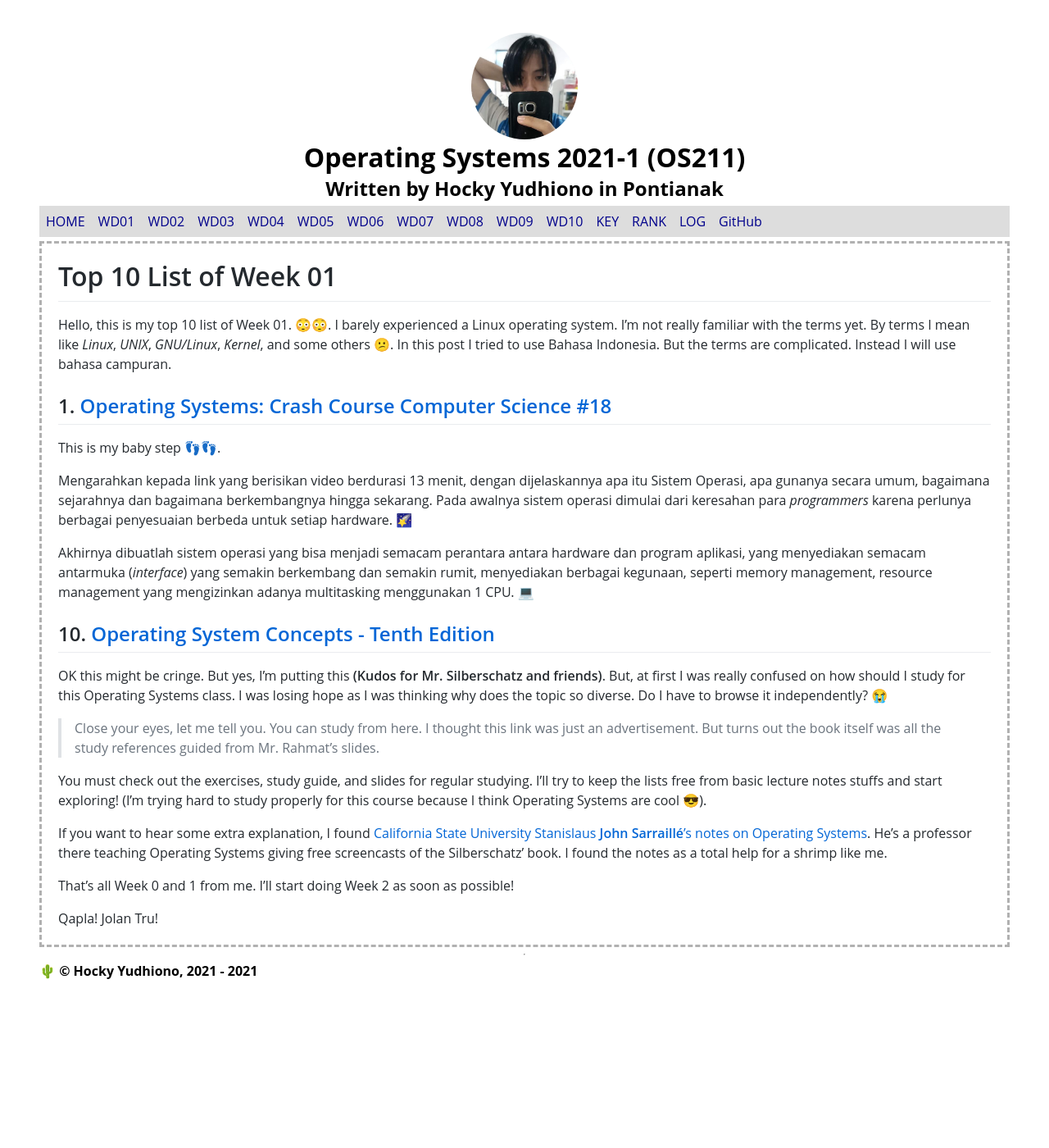
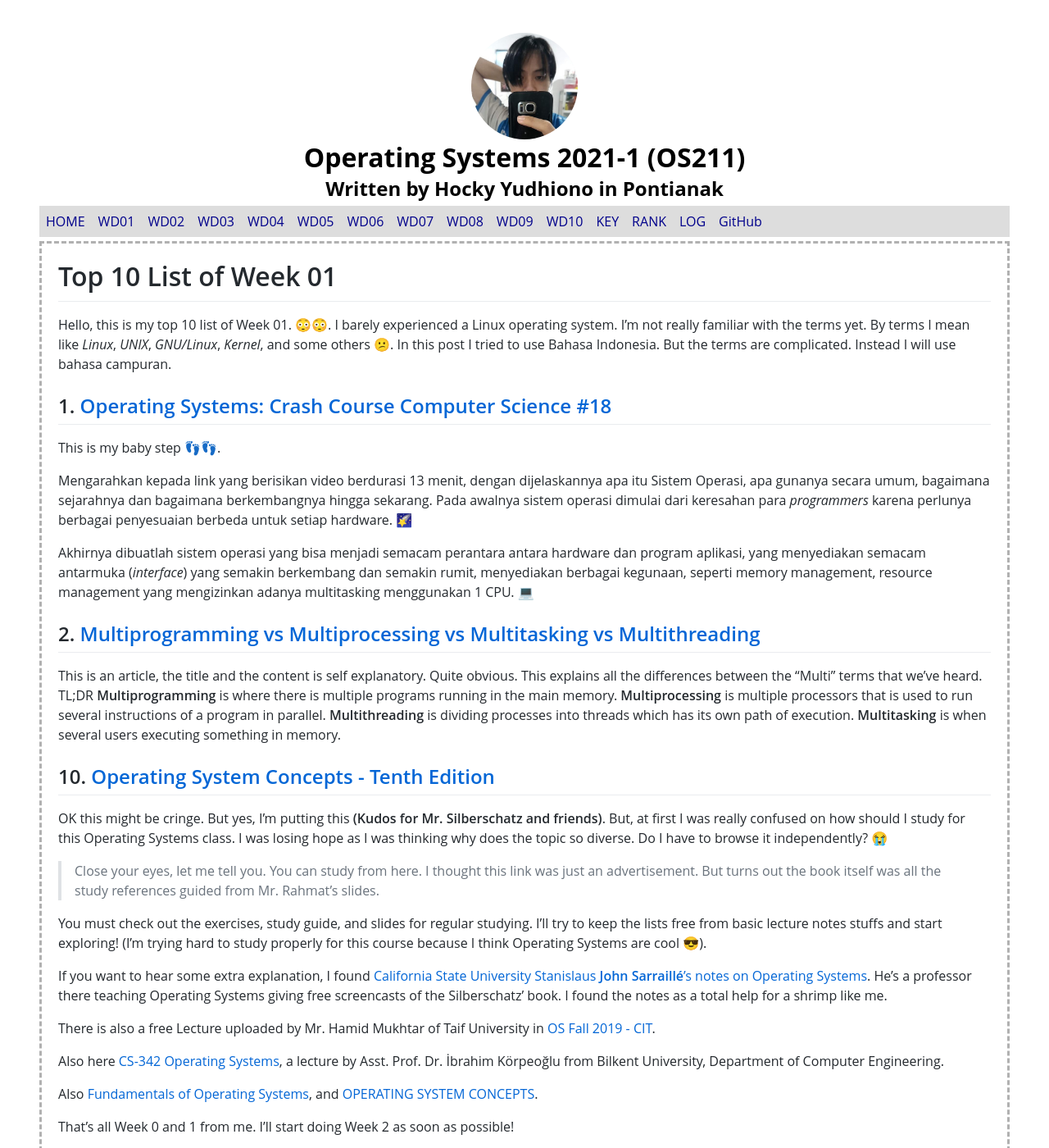
Before and after one commit to Bimabara/os211, a Jekyll site: the page built from wd01.md, in a window 1280 px wide and 1400 px high. Shown: the whole window at 82% size. Built offline with Jekyll 4.4.1, drawn with Linux system fonts in a browser that asks for light colours; our own code applies the rules of GitHub Pages for plain Markdown files.

Commit message:
[WD01] Add Top 2

```diff
--- a/wd01.md
+++ b/wd01.md
@@ -15,6 +15,10 @@ Mengarahkan kepada link yang berisikan video berdurasi 13 menit, dengan dijelask
 
 Akhirnya dibuatlah sistem operasi yang bisa menjadi semacam perantara antara hardware dan program aplikasi, yang menyediakan semacam antarmuka (*interface*) yang semakin berkembang dan semakin rumit, menyediakan berbagai kegunaan, seperti memory management, resource management yang mengizinkan adanya multitasking menggunakan 1 CPU. 💻
 
+## 2. [Multiprogramming vs Multiprocessing vs Multitasking vs Multithreading](https://www.javatpoint.com/multiprogramming-vs-multiprocessing-vs-multitasking-vs-multithreading)
+
+This is an article, the title and the content is self explanatory. Quite obvious. This explains all the differences between the "Multi" terms that we've heard. TL;DR **Multiprogramming** is where there is multiple programs running in the main memory. **Multiprocessing** is multiple processors that is used to run several instructions of a program in parallel. **Multithreading** is dividing processes into threads which has its own path of execution. **Multitasking** is when several users executing something in memory.
+
 ## 10. [Operating System Concepts - Tenth Edition](https://www.os-book.com/OS10/)
 
 OK this might be cringe. But yes, I'm putting this **(Kudos for Mr. Silberschatz and friends)**. But, at first I was really confused on how should I study for this Operating Systems class. I was losing hope as I was thinking why does the topic so diverse. Do I have to browse it independently? 😭
@@ -25,7 +29,11 @@ You must check out the exercises, study guide, and slides for regular studying.
 
 If you want to hear some extra explanation, I found [California State University Stanislaus **John Sarraillé**'s notes on Operating Systems](https://www.cs.csustan.edu/~john/Classes/CS3750/Notes/). He's a professor there teaching Operating Systems giving free screencasts of the Silberschatz' book. I found  the notes as a total help for a shrimp like me.
 
+There is also a free Lecture uploaded by Mr. Hamid Mukhtar of Taif University in [OS Fall 2019 - CIT](https://www.youtube.com/watch?v=Z6w6JowO5Fw&list=PLBpMYKycVdGb3tlVlmR9Rmx47p6UOVp7W).
 
+Also here [CS-342 Operating Systems](https://www.youtube.com/watch?v=9ci5g49nfdE&list=PLhwVAYxlh5dsX6aOfVMZXS8MwKwBmwVM6), a lecture by Asst. Prof. Dr. İbrahim Körpeoğlu from Bilkent University, Department of Computer Engineering.
+
+Also [Fundamentals of Operating Systems](https://www.youtube.com/watch?v=zJTqTs7Ujr8&list=PLW1yb8L3S1ngGmtKlI5XYcTNQQ1r3xZvq), and [OPERATING SYSTEM CONCEPTS](https://www.youtube.com/watch?v=ZAT70fxe_Fo&list=PL9P1J9q3_9fOTGzsBCn0T2T5vHLdBcDq_).
 
 That's all Week 0 and 1 from me. I'll start doing Week 2 as soon as possible!
 
```
